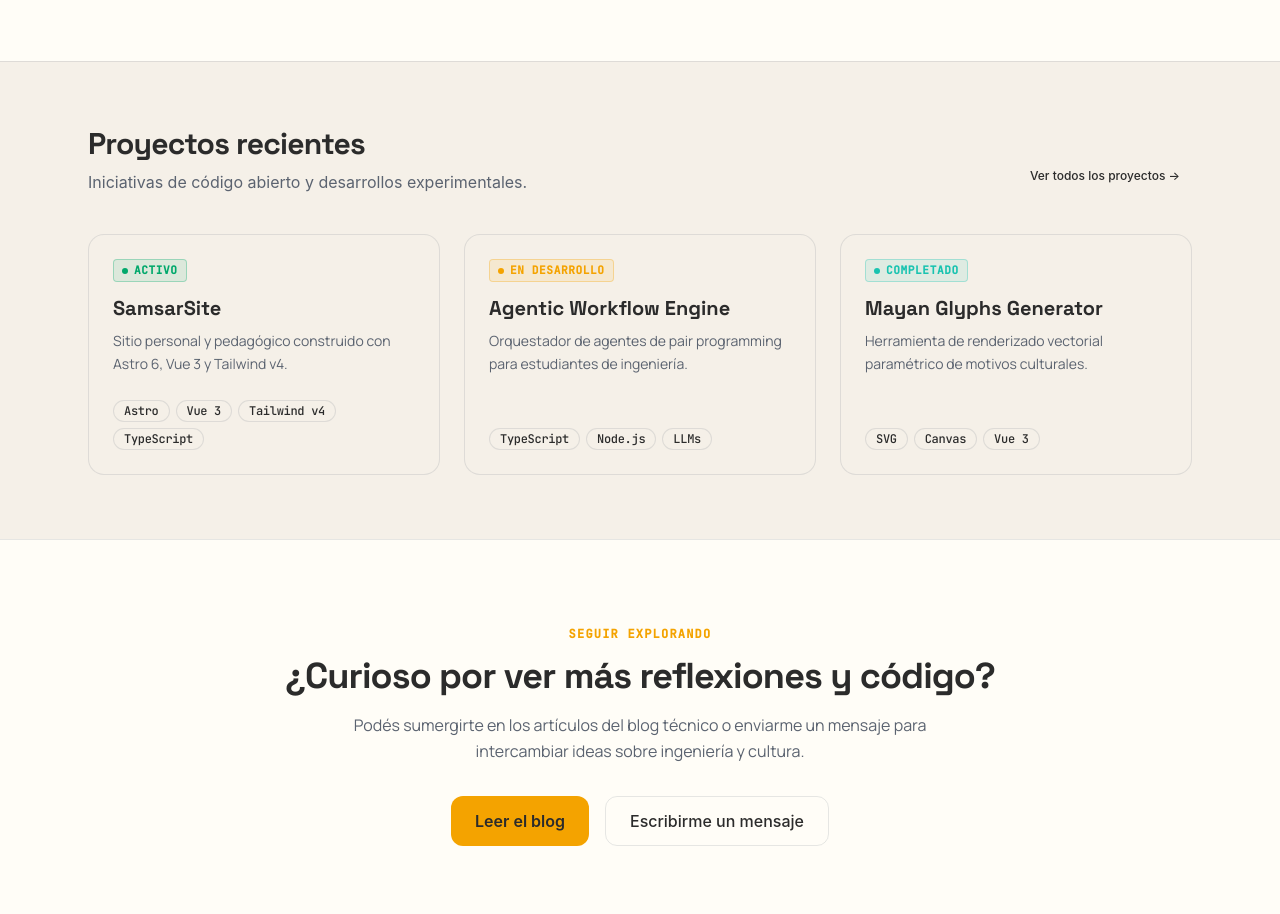
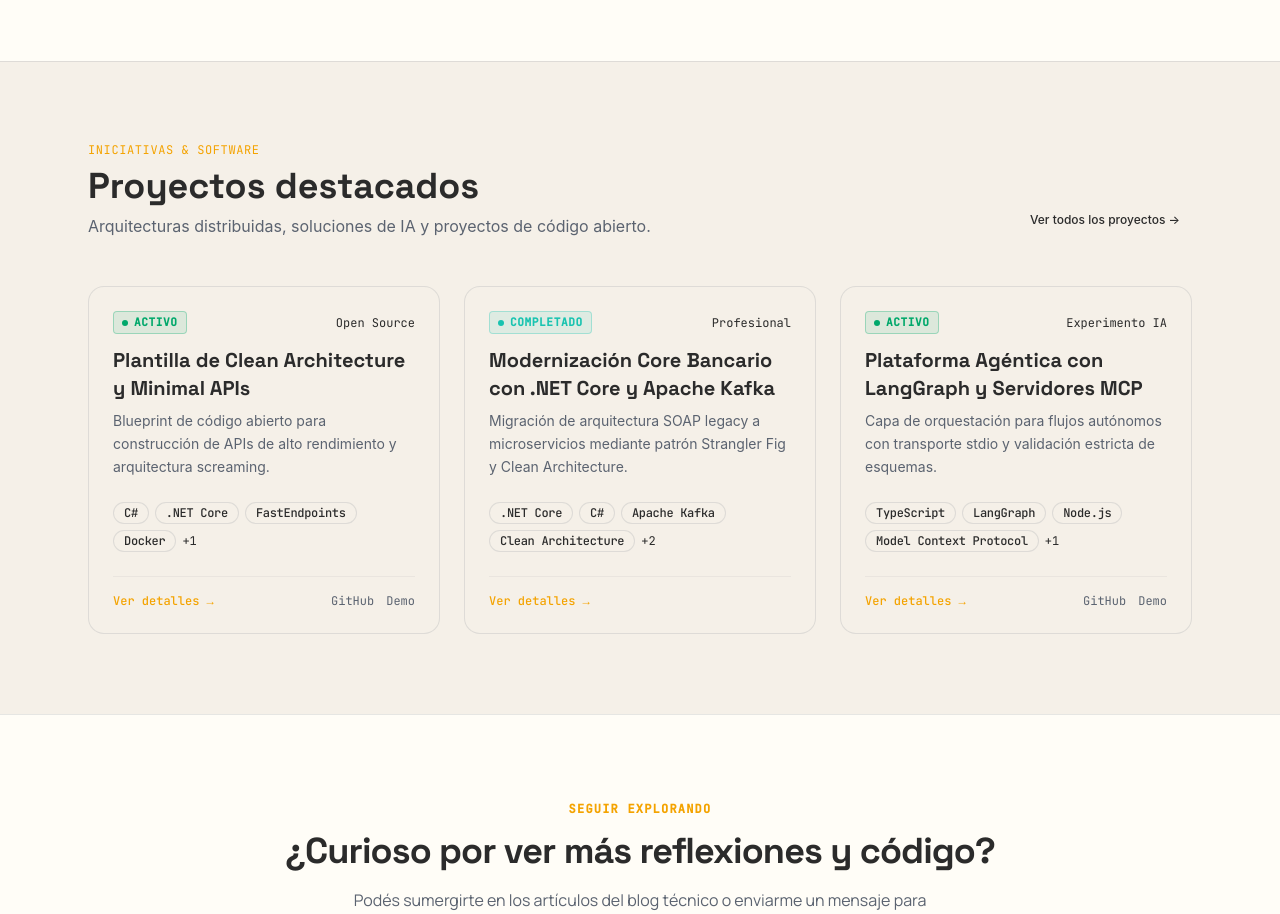
Before and after one commit to SamsarDev/samsar-site, an Astro site: page / in a window 1280 px wide. Shown: the part 2057-2971 px from the top of the page. Built offline with nearby package versions, Linux system fonts and the light colour scheme; Astro itself is replaced by a stand-in of ours.

Commit message:
feat: integrate real projects in landing and remove mock data

```diff
--- a/docs/05-tasks/00-INDEX.md
+++ b/docs/05-tasks/00-INDEX.md
@@ -11,7 +11,7 @@ Punto de entrada para el desarrollo práctico de **Samsar | Sitio web personal**
 | **Fase 1: Fundación** | [`01-foundation/`](01-foundation/) | Inicializar Astro 6, Tailwind v4, tokens semánticos, BaseLayout, ThemeToggle y navegación responsive. | **Listo** |
 | **Fase 2: Landing Page** | [`02-landing/`](02-landing/) | Construir átomos de UI (Button, Card, Chip, Badge), Hero, Pilares, Sobre el proyecto, Destacados y CTA. | **Listo** |
 | **Fase 3: Ecosistema Blog** | [`03-blog/`](03-blog/) | Configurar Content Layer API, índice `/blog`, vistas de categoría y lectura MDX con TOC y syntax highlighting. | **Listo** |
-| **Fase 4: Catálogo Proyectos** | [`04-portfolio/`](04-portfolio/) | Implementar colección de proyectos, grid filtrable y plantilla de detalle (`/proyectos/[slug]`). | **Listo para implementar** |
+| **Fase 4: Catálogo Proyectos** | [`04-portfolio/`](04-portfolio/) | Implementar colección de proyectos, grid filtrable y plantilla de detalle (`/proyectos/[slug]`). | **Listo** |
 | **Fase 5: Producción & SEO** | [`05-polish/`](05-polish/) | Generación de RSS, Sitemap, optimización Lighthouse > 95 y configuración de Cloudflare Pages. | Planificada |
 
 ---
--- a/src/components/landing/RecentProjects.astro
+++ b/src/components/landing/RecentProjects.astro
@@ -1,20 +1,29 @@
 ---
-import Card from '../ui/Card.astro';
-import Chip from '../ui/Chip.astro';
-import Badge from '../ui/Badge.astro';
+import { getCollection } from 'astro:content';
+import ProjectCard from '../portfolio/ProjectCard.astro';
 import Button from '../ui/Button.astro';
-import { recentProjects } from '../../data/recentProjects';
+
+const allProjects = await getCollection('projects');
+
+const featuredProjects = allProjects
+  .filter((project) => project.data.featured)
+  .slice(0, 3);
+
+const displayProjects = featuredProjects.length > 0 ? featuredProjects : allProjects.slice(0, 3);
 ---
 
-<section class="py-16 bg-[var(--bg-surface)] border-t border-[var(--border-base)]">
+<section class="py-20 bg-[var(--bg-surface)] border-t border-[var(--border-base)]">
   <div class="mx-auto max-w-6xl px-4 sm:px-6">
-    <div class="flex flex-col sm:flex-row sm:items-end justify-between gap-4">
+    <div class="flex flex-col sm:flex-row sm:items-end justify-between gap-4 mb-12">
       <div>
-        <h2 class="font-['Space_Grotesk'] text-2xl font-bold tracking-tight text-[var(--text-primary)] sm:text-3xl">
-          Proyectos recientes
+        <p class="font-mono text-xs text-[var(--accent-primary)] uppercase tracking-wider mb-2">
+          Iniciativas & Software
+        </p>
+        <h2 class="font-display text-3xl sm:text-4xl font-bold text-[var(--text-primary)]">
+          Proyectos destacados
         </h2>
-        <p class="mt-2 text-base text-[var(--text-secondary)]">
-          Iniciativas de código abierto y desarrollos experimentales.
+        <p class="mt-2 text-base text-[var(--text-secondary)] font-sans">
+          Arquitecturas distribuidas, soluciones de IA y proyectos de código abierto.
         </p>
       </div>
       <Button href="/proyectos" variant="ghost" size="sm">
@@ -22,32 +31,10 @@ import { recentProjects } from '../../data/recentProjects';
       </Button>
     </div>
 
-    <div class="mt-10 grid gap-6 sm:grid-cols-2 lg:grid-cols-3">
-      {
-        recentProjects.map((project) => (
-          <Card variant="interactive" class="flex flex-col justify-between">
-            <div>
-              <div class="flex items-center justify-between">
-                <Badge status={project.status} />
-              </div>
-              <h3 class="mt-3 font-['Space_Grotesk'] text-xl font-bold text-[var(--text-primary)]">
-                {project.title}
-              </h3>
-              <p class="mt-2 text-sm leading-relaxed text-[var(--text-secondary)] font-['Manrope']">
-                {project.description}
-              </p>
-            </div>
-
-            <div class="mt-6">
-              <div class="flex flex-wrap gap-1.5">
-                {project.stack.map((tech) => (
-                  <Chip variant="stack">{tech}</Chip>
-                ))}
-              </div>
-            </div>
-          </Card>
-        ))
-      }
+    <div class="grid gap-6 sm:grid-cols-2 lg:grid-cols-3">
+      {displayProjects.map((project) => (
+        <ProjectCard project={project} />
+      ))}
     </div>
   </div>
 </section>
--- a/src/data/recentProjects.ts
+++ /dev/null
@@ -1,30 +0,0 @@
-export interface MockProject {
-  title: string;
-  description: string;
-  stack: string[];
-  status: 'active' | 'completed' | 'wip';
-  href?: string;
-  repoUrl?: string;
-}
-
-export const recentProjects: MockProject[] = [
-  {
-    title: 'SamsarSite',
-    description: 'Sitio personal y pedagógico construido con Astro 6, Vue 3 y Tailwind v4.',
-    stack: ['Astro', 'Vue 3', 'Tailwind v4', 'TypeScript'],
-    status: 'active',
-    repoUrl: 'https://github.com/SamsarDev/samsar-site',
-  },
-  {
-    title: 'Agentic Workflow Engine',
-    description: 'Orquestador de agentes de pair programming para estudiantes de ingeniería.',
-    stack: ['TypeScript', 'Node.js', 'LLMs'],
-    status: 'wip',
-  },
-  {
-    title: 'Mayan Glyphs Generator',
-    description: 'Herramienta de renderizado vectorial paramétrico de motivos culturales.',
-    stack: ['SVG', 'Canvas', 'Vue 3'],
-    status: 'completed',
-  },
-];
```
